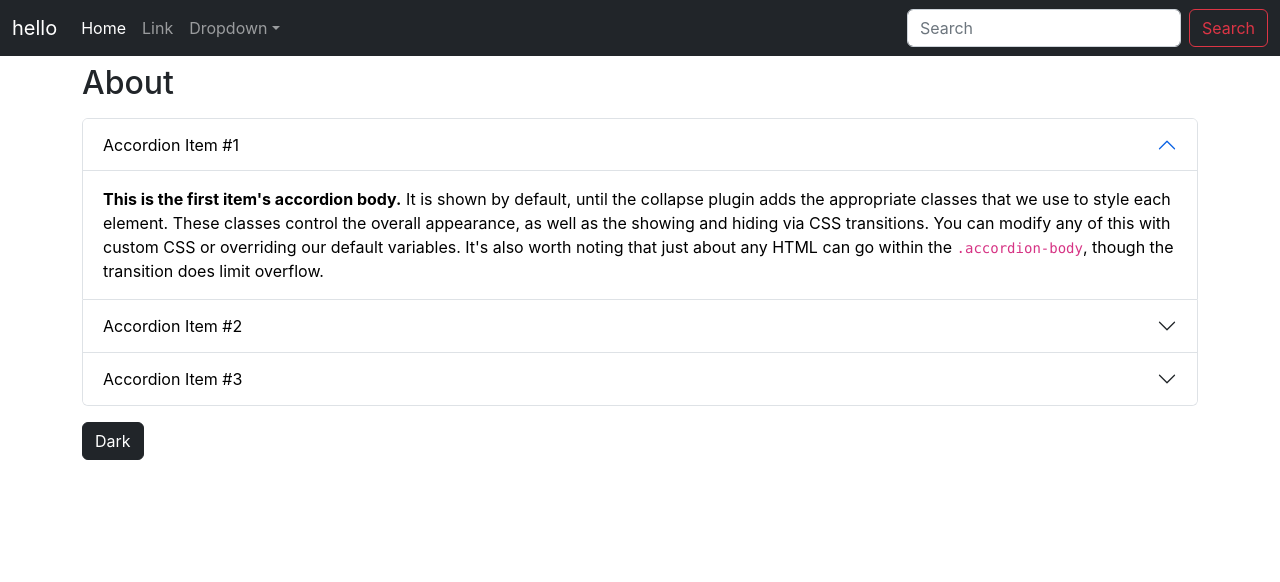
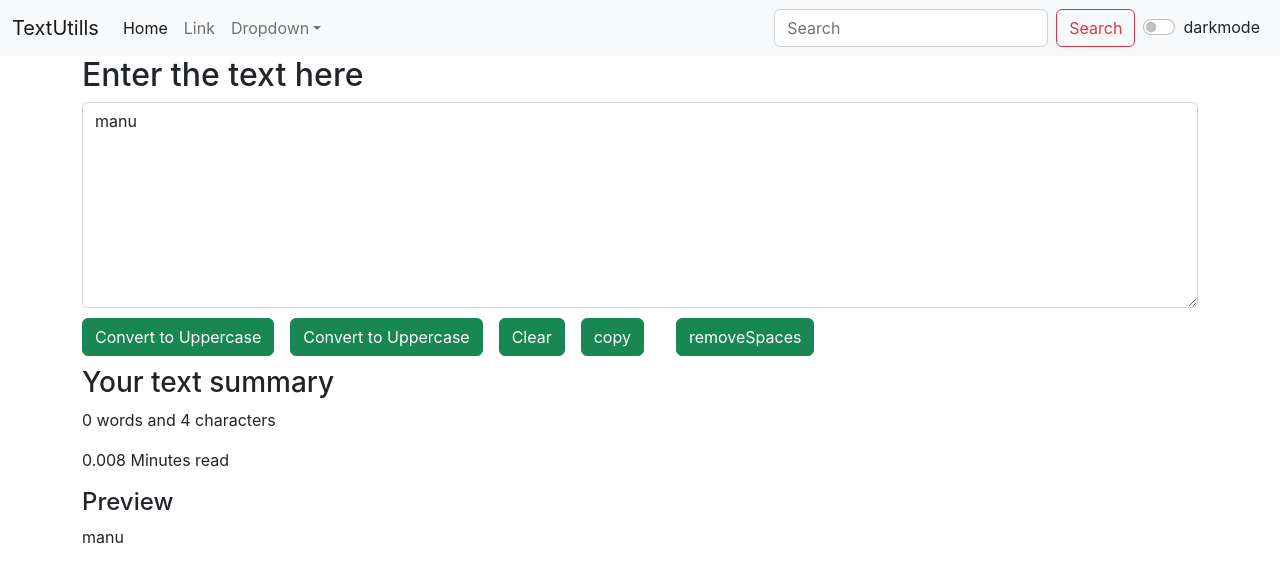
Before and after one commit to Manvanthmanu/TextUtills, a React (Create React App) app in the folder textutils/: page / in a window 1280 px wide. Shown: the top 582 px of the page. Built offline with nearby package versions, Linux system fonts and the light colour scheme.

Commit message:
tut15 ended

```diff
--- a/textutils/public/index.html
+++ b/textutils/public/index.html
@@ -9,7 +9,7 @@
       content="A text utilization website"
     />
     <link href="https://cdn.jsdelivr.net/npm/bootstrap@5.2.2/dist/css/bootstrap.min.css" rel="stylesheet" integrity="sha384-Zenh87qX5JnK2Jl0vWa8Ck2rdkQ2Bzep5IDxbcnCeuOxjzrPF/et3URy9Bv1WTRi" crossorigin="anonymous">
-    <title>React App</title>
+    <title>TextUtills</title>
   </head>
   <body>
     <noscript>You need to enable JavaScript to run this app.</noscript>
--- a/textutils/src/App.js
+++ b/textutils/src/App.js
@@ -1,14 +1,42 @@
+import { useState } from "react";
 import "./App.css";
 import About from "./Components/About";
+import Alert from "./Components/Alert";
 import Navbar from "./Components/Navbar";
 import TextForm from "./Components/TextForm";
 
 function App() {
+  const [Mode,setMode] = useState('light') // wether dark mode is enabled or not
+  const [alert,setAlert] = useState(null)
+  const showalert = (message,type)=>{
+    setAlert({
+      msg:message,
+      type:type
+    })
+    setTimeout(() => {
+      setAlert(null)
+    }, 2000);
+  }
+  const toggleMode= ()=>{
+    if(Mode==='light'){
+      setMode('dark')
+      document.body.style.backgroundColor='black';
+      document.body.style.color='white'
+      showalert('Dark mode has been enabled','success')
+    }else{
+      setMode('light')
+      document.body.style.backgroundColor='white'
+      document.body.style.color = 'black'
+      showalert('Dark mode has been dissabled' , 'danger')
+    }
+  }
+
   return (
     <>
-      <Navbar title='hello' aboutText='About TextUtills'/>
-      {/* <TextForm heading='Enter the text here'/> */}
-      <About />
+      <Navbar title='TextUtills' aboutText='About TextUtills' mode={Mode} toggleMode={toggleMode} />
+      <Alert alert={alert}/>
+      <TextForm showalert={showalert} heading='Enter the text here'/>
+      {/* <About /> */}
     </>
   );
 }
--- /dev/null
+++ b/textutils/src/Components/Alert.js
@@ -0,0 +1,15 @@
+import React from 'react'
+
+export default function Alert(props) {
+    const capitalize = (text)=>{
+        const lower= text.toLowerCase();
+        return lower.charAt(0).toUpperCase() + lower.slice(1)
+    }
+  return (
+    props.alert && <>
+        <div className={`alert alert-${props.alert.type} alert-dismissible fade show`} role="alert">
+            <strong>{capitalize(props.alert.type)}</strong> {props.alert.msg}
+        </div>
+    </>
+  )
+}
--- a/textutils/src/Components/Navbar.js
+++ b/textutils/src/Components/Navbar.js
@@ -4,7 +4,7 @@ import PropTypes from 'prop-types'
 export default function Navbar(props) {
   return (
     <>
-     <nav className="navbar navbar-expand-lg bg-dark navbar-dark">
+     <nav className={`navbar navbar-expand-lg bg-${props.mode} navbar-${props.mode}`}>
         <div className="container-fluid">
           <a className="navbar-brand" href="/">
             {props.title}
@@ -75,6 +75,10 @@ export default function Navbar(props) {
                 Search
               </button>
             </form>
+              <div className="form-check form-switch mx-2">
+                <input className="form-check-input" type="checkbox" role="switch" id="flexSwitchCheckDefault" onClick={props.toggleMode}/>
+                <label className={`form-check-label text-${props.mode==='light'?'dark':'light'}`} htmlFor="flexSwitchCheckDefault" >darkmode</label>
+              </div>
           </div>
         </div>
       </nav>
--- a/textutils/src/Components/TextForm.jsx
+++ b/textutils/src/Components/TextForm.jsx
@@ -5,10 +5,12 @@ export default function TextForm(props) {
     const [text , setManu] = useState('manu')
     const handlechange = (event) => {
         setManu(event.target.value)
+
     }
     const handleUpClick = () => {
         let newtext = text.toUpperCase();
         setManu(newtext)
+        props.showalert("Converted to UpperCase" , "success")
     }
     const handleLoClick = () => {
         let newtext = text.toLowerCase();
@@ -22,6 +24,11 @@ export default function TextForm(props) {
 
         navigator.clipboard.writeText(text);
     }
+
+    const removeSpaces = ()=>{
+        let newtext = text.split(/[ ]+/);
+        setManu(newtext.join(" "))
+    }
     return (
         <>
             <div className='container'>
@@ -32,6 +39,7 @@ export default function TextForm(props) {
                     <button style={{marginTop:'10px'}} className="btn btn-success mx-3" onClick={handleLoClick}>Convert to Uppercase</button>
                     <button style={{marginTop:'10px'}} className="btn btn-success " onClick={handleClearClick}>Clear</button>
                     <button style={{marginTop:'10px'}} className="btn btn-success  mx-3 " onClick={handleCopy}>copy</button>
+                    <button style={{marginTop:'10px'}} className="btn btn-success  mx-3 " onClick={removeSpaces}>removeSpaces</button>
                 </div>
             </div>
             <div className="container" style={{marginTop:'10px'}}>
@@ -39,7 +47,7 @@ export default function TextForm(props) {
                 <p>{text.split(" ").length-1} words and {text.length} characters</p>
                 <p>{0.008 * text.split(" ").length} Minutes read</p>
                 <h4>Preview</h4>
-                <p>{text}</p>
+                <p>{text.length===0?'Please enter your text to preview':text}</p>
             </div>
         </>
   )
```
